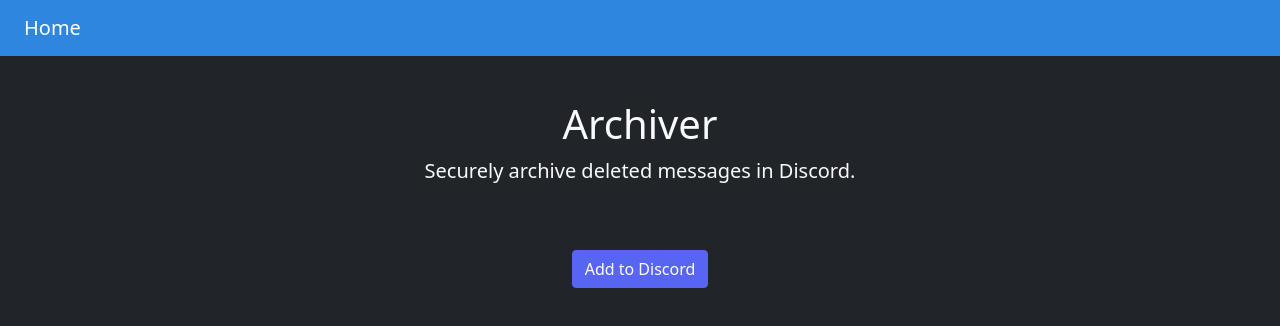
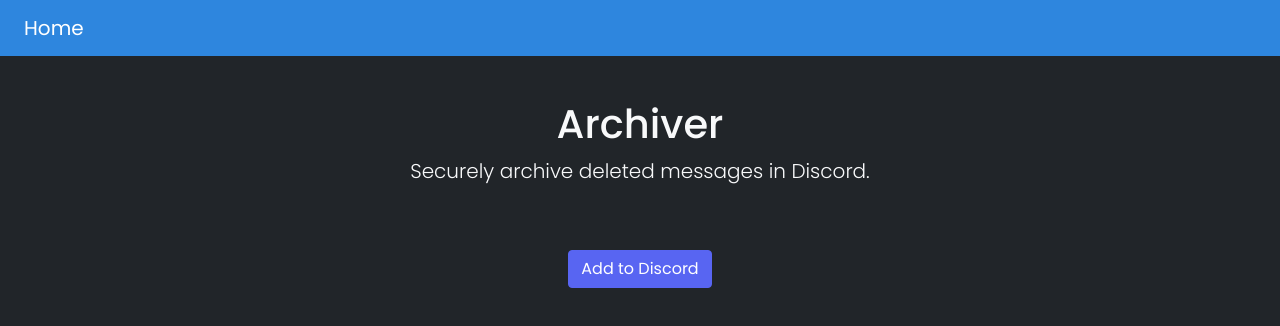
Before and after one commit to shaunakw/archiver, a Next.js app in the folder frontend/: page / in a window 1280 px wide. Shown: the top 326 px of the page. Built offline with nearby package versions, Linux system fonts and the light colour scheme.

Commit message:
Change font

```diff
--- a/frontend/styles/globals.scss
+++ b/frontend/styles/globals.scss
@@ -1,6 +1,10 @@
+$google-font: Poppins;
+
 $primary: #2e86de;
 $secondary: #5865f2;
+$font-family-base: $google-font, sans-serif;
 
+@import url("https://fonts.googleapis.com/css2?family=#{$google-font}:wght@200;300;400;500;600;700;800;900");
 @import "../node_modules/bootstrap/scss/bootstrap";
 
 html {
@@ -19,7 +23,7 @@
   align-items: center;
 
   * {
-    font-family: revert !important;
+    font-family: $font-family-base !important;
   }
 }
 
```
